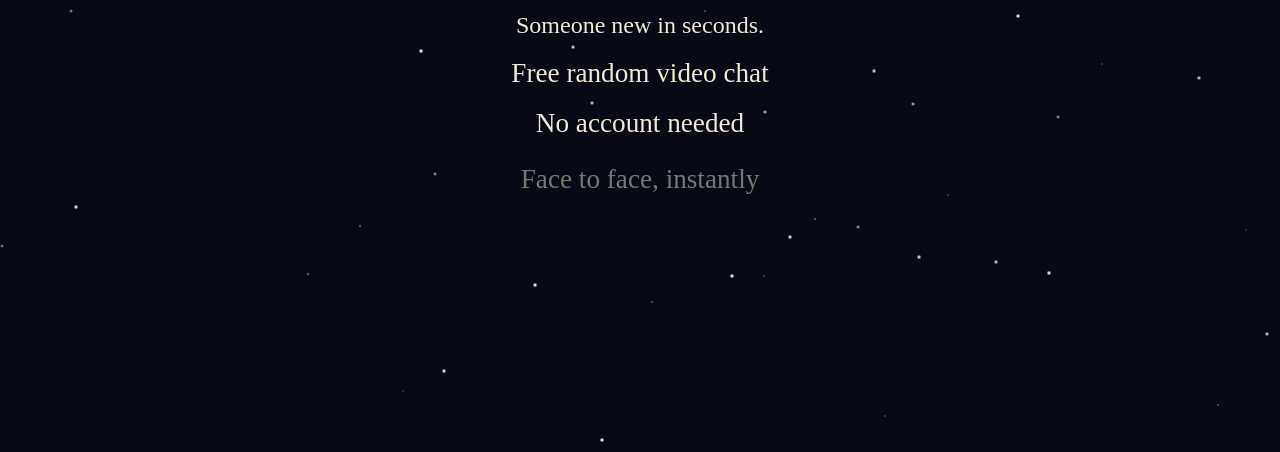
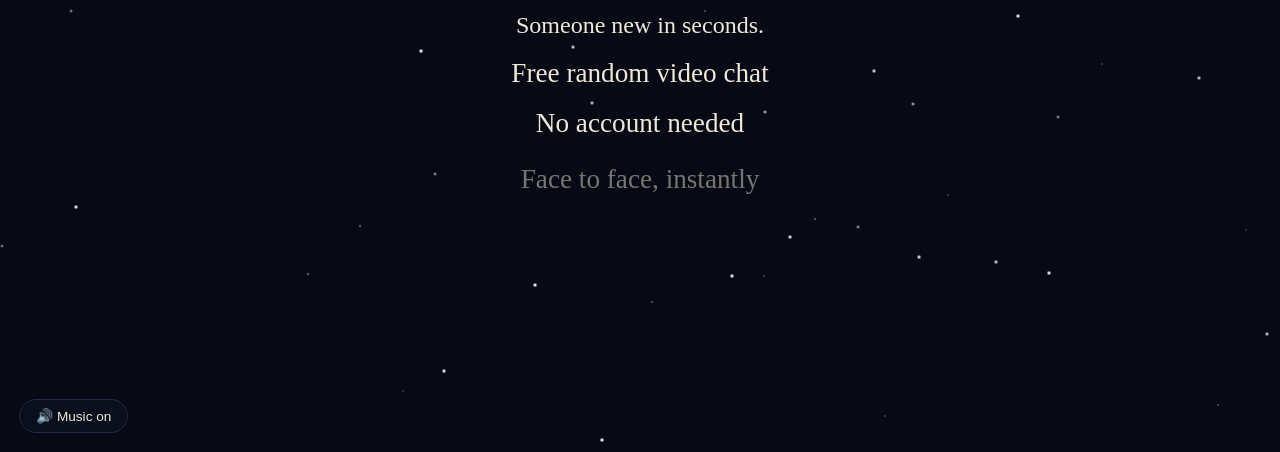
Before and after one commit to exu-coder/kismet, a plain HTML site: page launch.html in a window 1280 px wide. Shown: the part 348-800 px from the top of the page. Drawn offline with Linux system fonts and the light colour scheme.

Commit message:
Add ambient background sound to launch page

```diff
--- a/launch.html
+++ b/launch.html
@@ -51,6 +51,7 @@
     <a class="cta" href="/chat">Jump in</a>
   </div>
   <audio id="vo" src="/voiceover.wav" autoplay preload="auto"></audio>
+  <audio id="bg" src="/background.wav" autoplay loop preload="auto" volume="0.18"></audio>
   <button class="replay" id="replay">Replay</button>
   <script>
     // scatter stars
@@ -72,7 +73,15 @@
       // re-bind reference not needed
     }
     const vo=document.getElementById('vo');
-    const tryPlay=()=>{vo.play().catch(()=>{showPlayHint();});};
+    const bg=document.getElementById('bg');
+    bg.volume=0.18;
+    const tryPlay=()=>{vo.play().catch(()=>{showPlayHint();}); bg.play().catch(()=>{});};
+    // mute toggle
+    const muteBtn=document.createElement('button');
+    muteBtn.textContent='🔊 Music on';
+    muteBtn.style.cssText='position:fixed;bottom:1.2rem;left:1.2rem;padding:.5rem 1rem;border-radius:999px;border:1px solid var(--border);background:rgba(12,16,31,.85);color:var(--cream);font-size:.85rem;cursor:pointer;z-index:10';
+    muteBtn.onclick=()=>{bg.muted=!bg.muted; vo.muted=bg.muted; muteBtn.textContent=bg.muted?'🔇 Muted':'🔊 Music on';};
+    document.body.appendChild(muteBtn);
     function showPlayHint(){
       if(document.getElementById('playhint')) return;
       const b=document.createElement('button');
```
Also changed, not shown: 1 other file.
